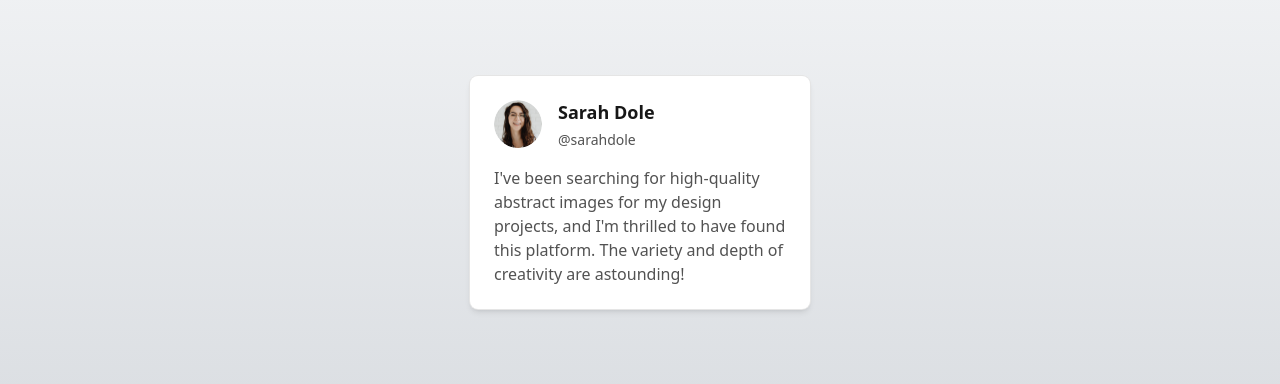
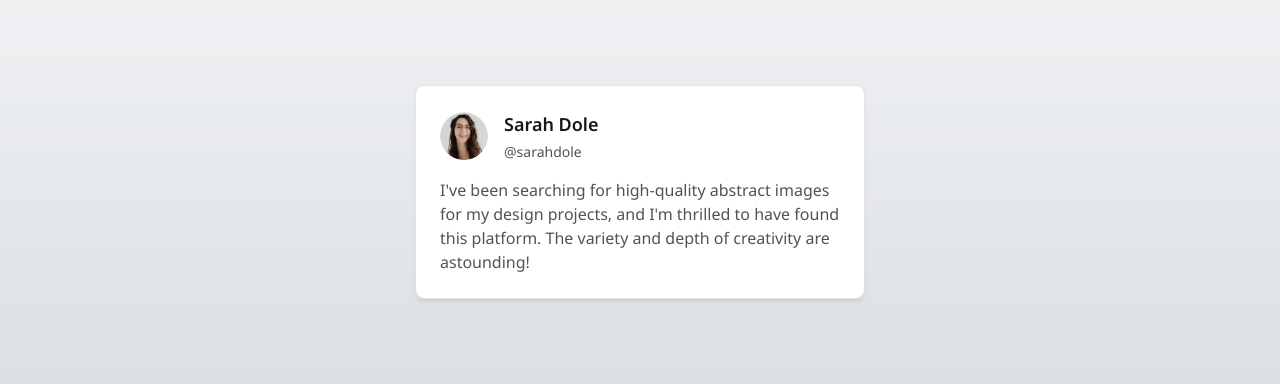
Before and after one commit to amandaguan-ag/marketing, a Next.js app: page /testimonial-card in a window 1280 px wide. Shown: the part 208-592 px from the top of the page. Built offline with nearby package versions, Linux system fonts and the light colour scheme.

Commit message:
Take care of text overflow and update style

```diff
--- a/src/components/TestimonialCard.js
+++ b/src/components/TestimonialCard.js
@@ -1,29 +1,34 @@
 import Image from "next/image";
 import PropTypes from "prop-types";
+import { Noto_Sans } from "next/font/google";
+
+const notoSans = Noto_Sans({ subsets: ["latin"] });
 
 const TestimonialCard = ({ author, handle, blurb, imageSrc, imageAlt }) => {
   return (
-    <div className="h-[233px] w-[340px] flex flex-col justify-center gap-4 bg-white p-6 rounded-lg ring-1 ring-neutral-200 shadow-md">
-      <div className="flex justify-center items-center gap-4 w-full">
-        <div className="w-12 h-12">
+    <div
+      className={`${notoSans.className} bg-white p-6 rounded-lg w-full max-w-md text-neutral-600 flex flex-col gap-4 shadow-md outline outline-1 outline-neutral-200`}
+    >
+      <div className="flex items-center gap-4">
         <Image
           src={imageSrc}
           alt={imageAlt}
           width={48}
           height={48}
-            className="w-12 h-12 object-cover rounded-full"
+          className="rounded-full"
         />
-        </div>
-        <div className="flex flex-col gap-1 flex-grow">
-          <span className="font-semibold text-lg text-neutral-900">
+        <div className="flex flex-col gap-1 overflow-hidden">
+          <p className="text-lg text-neutral-900 font-semibold whitespace-nowrap overflow-hidden text-ellipsis">
             {author}
-          </span>
-          <span className="font-normal text-sm text-neutral-600">{handle}</span>
+          </p>
+          <p className="text-sm text-neutral-600 whitespace-nowrap overflow-hidden text-ellipsis">
+            {handle}
+          </p>
         </div>
       </div>
-      <div className="flex justify-center gap-2 w-full rounded-lg">
-        <span className="font-normal text-base text-neutral-600">{blurb}</span>
-      </div>
+      <p className="text-neutral-600 text-base overflow-hidden text-ellipsis">
+        {blurb}
+      </p>
     </div>
   );
 };
```
Lines whose indentation alone changed are shown as unchanged.
